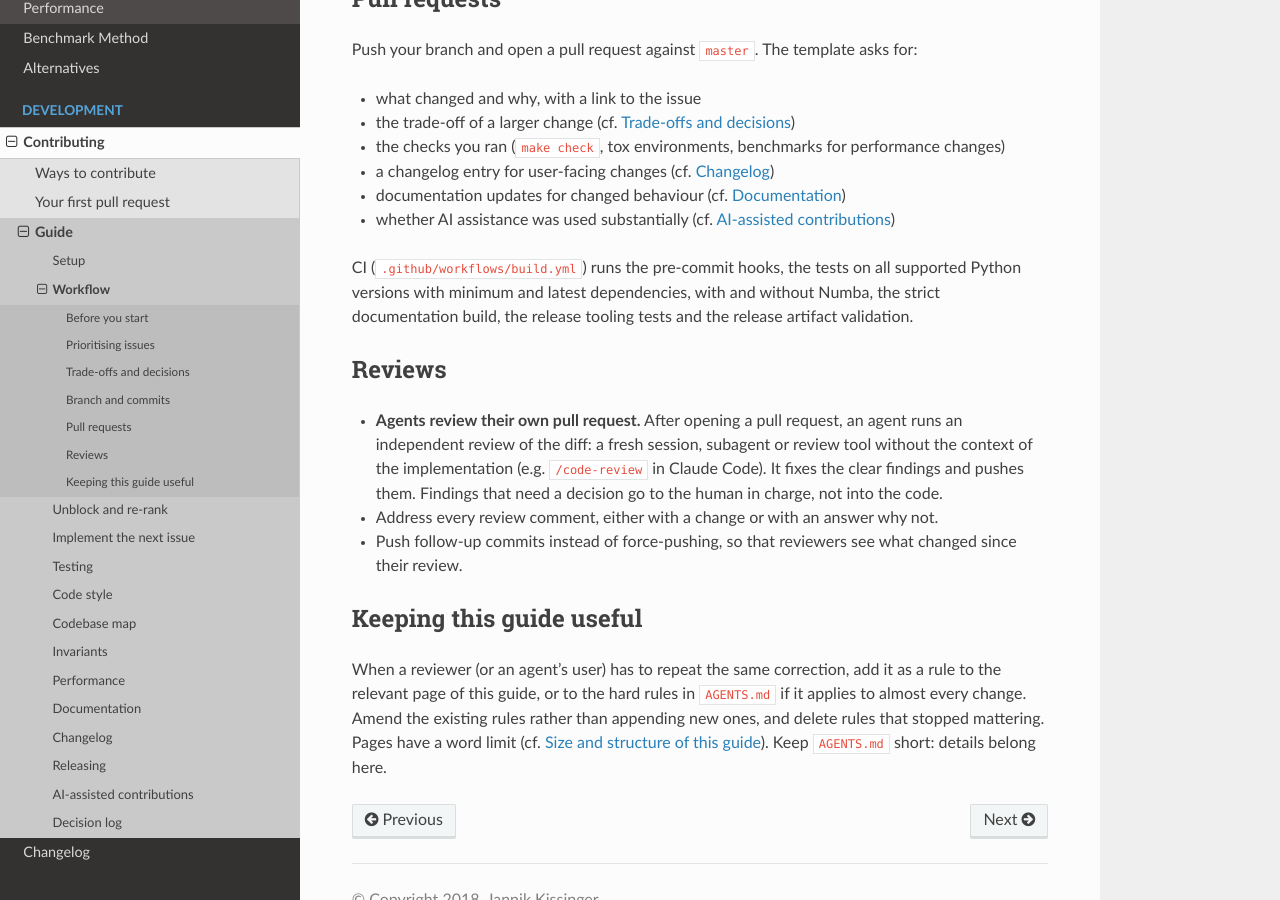
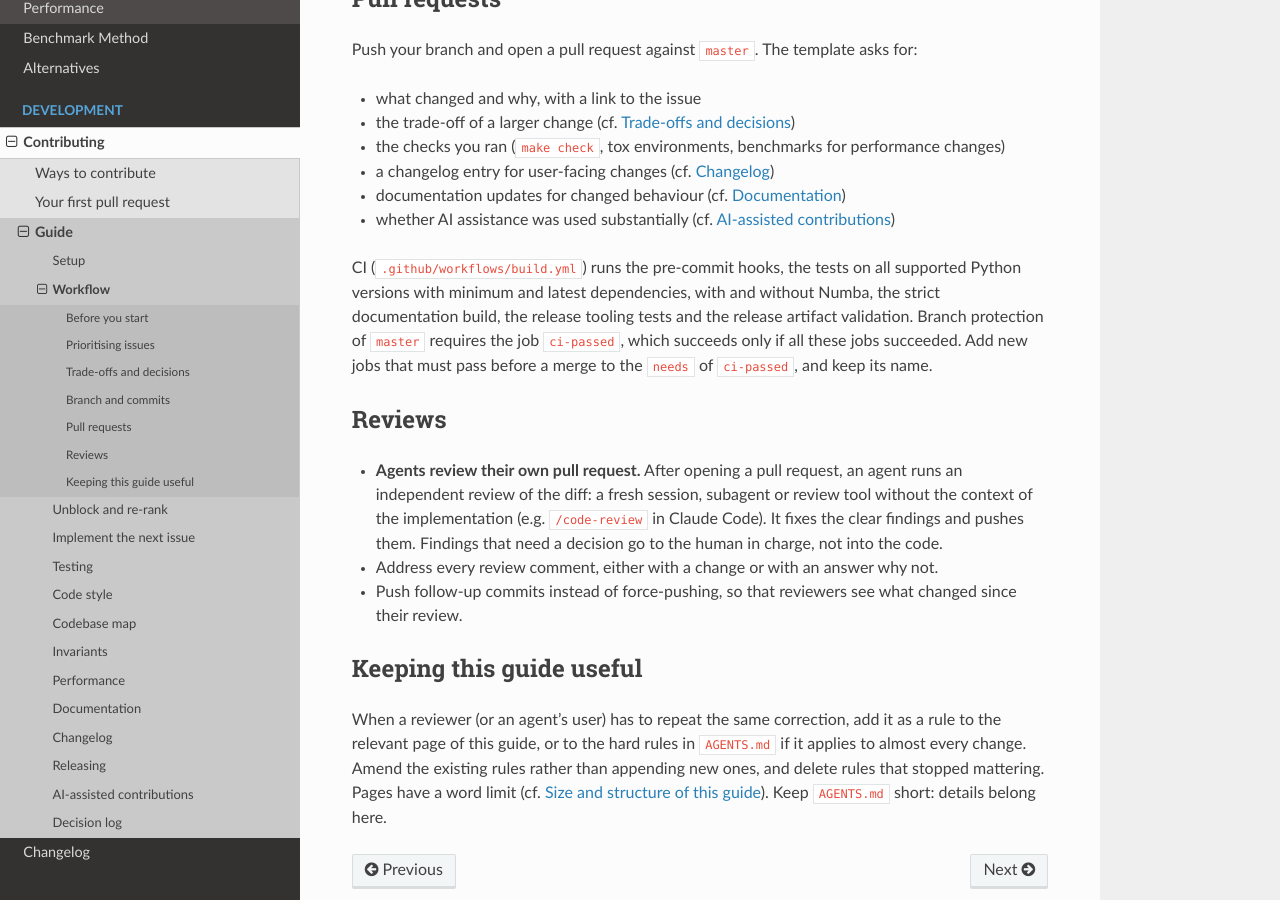
Before and after one commit to jannikmi/extremitypathfinder, a Sphinx documentation site: the page built from docs/contributing/workflow.md, in a window 1280 px wide and 900 px high, scrolled down 1817 px. Built offline with Sphinx 7.4.7 and the Read the Docs theme 3.1.0, drawn with Linux system fonts in a browser that asks for light colours.

Commit message:
ci: add a single required check job independent of the test matrix (#207)
## What and why

Branch protection of `master` requires the CI jobs by name. The test job
names contain the Python versions
(e.g. `test (3.12, py312,…)`), so adding or dropping a Python version
would leave pull requests waiting
for a check that never runs, until branch protection is edited by hand.

This adds a job `ci-passed` that needs `test` and `release-validation`
and succeeds only if all of them succeeded.
It runs with `if: always()`, because a skipped required check would
count as passed.
After merging, branch protection will require only `ci-passed`.

The contributing guide (`docs/contributing/workflow.md`) now says that
`ci-passed` is the required check
and that new jobs which must pass before a merge belong in its `needs`.

## Checks

- pre-commit hooks on the changed files
- CI of this pull request (the new job has to run and pass)

No changelog entry: not user-facing.

AI assistance: written with Claude Code.

🤖 Generated with [Claude Code](https://claude.com/claude-code)

---------

Co-authored-by: Claude Opus 5.5 <noreply@anthropic.com>

```diff
--- a/docs/contributing/workflow.md
+++ b/docs/contributing/workflow.md
@@ -78,6 +78,8 @@ Push your branch and open a pull request against `master`. The template asks for
 CI (`.github/workflows/build.yml`) runs the pre-commit hooks, the tests on all supported Python versions
 with minimum and latest dependencies, with and without Numba, the strict documentation build,
 the release tooling tests and the release artifact validation.
+Branch protection of `master` requires the job `ci-passed`, which succeeds only if all these jobs succeeded.
+Add new jobs that must pass before a merge to the `needs` of `ci-passed`, and keep its name.
 
 ## Reviews
 
```
Also changed, not shown: 1 other file.
